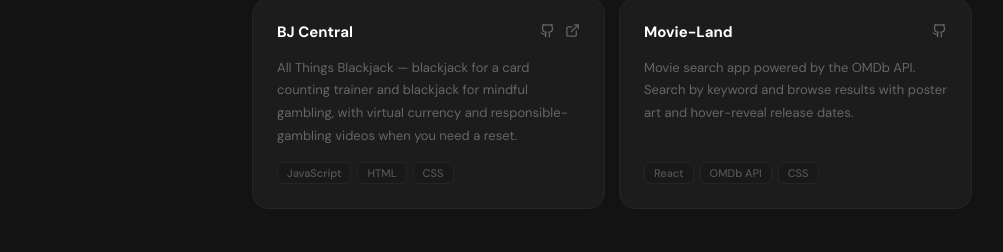
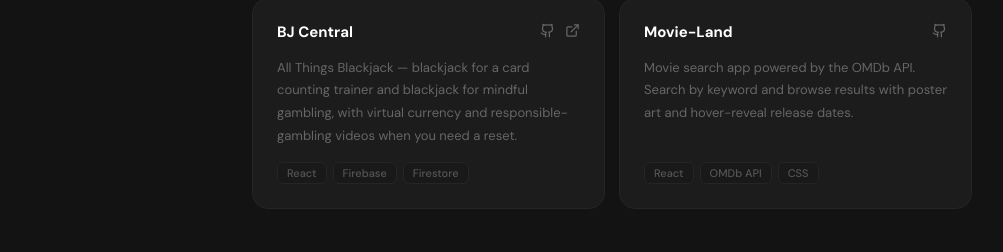
Before and after one commit to dopherdo/dopherdo.github.io, a React (Vite) app: page / in a window 1280 px wide. Shown: the part 1871-2123 px from the top of the page, without its empty margins (138-1141 px from the left). Built offline with nearby package versions, Linux system fonts and the light colour scheme.

Commit message:
Added tech stack for bj central

```diff
--- a/src/components/Projects.jsx
+++ b/src/components/Projects.jsx
@@ -23,7 +23,7 @@
     title: 'BJ Central',
     description:
       'All Things Blackjack — blackjack for a card counting trainer and blackjack for mindful gambling, with virtual currency and responsible-gambling videos when you need a reset.',
-    tags: ['JavaScript', 'HTML', 'CSS'],
+    tags: ['React', 'Firebase', 'Firestore'],
     github: 'https://github.com/dopherdo/bjcentral',
     live: 'https://bjcentral.netlify.app/',
   },
```
